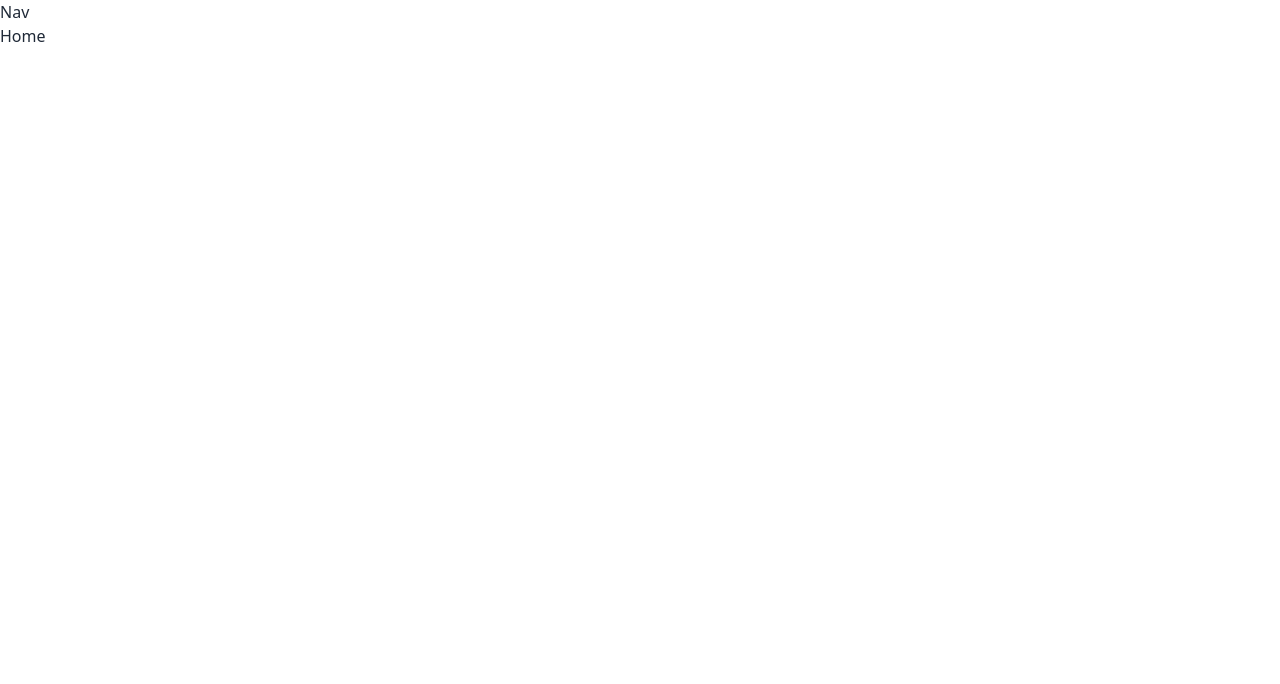
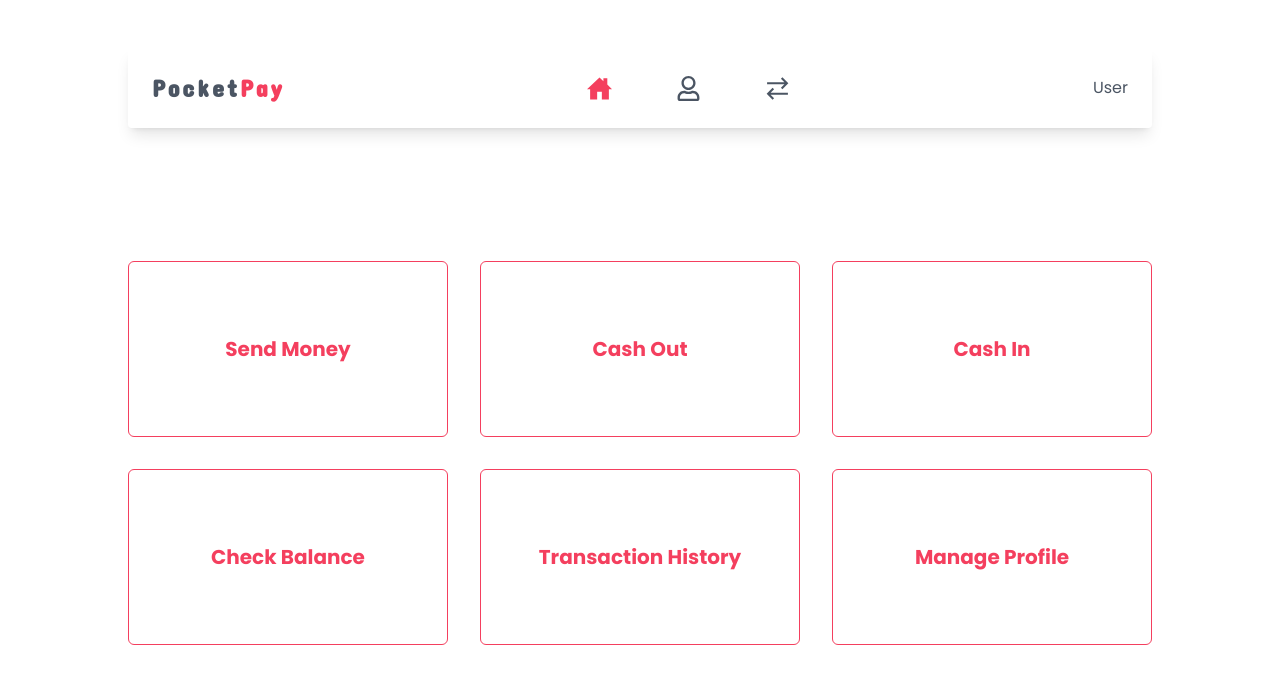
Before and after one commit to maybemahdi/PocketPay-Client, a React (Vite) app: page / in a window 1280 px wide. Shown: the top 684 px of the page. Built offline with nearby package versions, Linux system fonts and the light colour scheme.

Commit message:
layout done

```diff
--- a/package.json
+++ b/package.json
@@ -16,6 +16,7 @@
     "react-hot-toast": "^2.4.1",
     "react-icons": "^5.2.1",
     "react-router-dom": "^6.24.1",
+    "react-tooltip": "^5.27.1",
     "sweetalert2": "^11.12.2"
   },
   "devDependencies": {
--- a/src/Layout/Main.jsx
+++ b/src/Layout/Main.jsx
@@ -1,9 +1,10 @@
 import { Outlet } from "react-router-dom";
+import Nav from "../Pages/Nav";
 
 const Main = () => {
     return (
-        <div>
-            <h2>Nav</h2>
+        <div className="md:w-[80%] mx-auto font-poppins">
+            <Nav />
             <Outlet />
         </div>
     );
--- /dev/null
+++ b/src/Pages/Error.jsx
@@ -0,0 +1,28 @@
+import { Link } from "react-router-dom";
+
+const Error = () => {
+  return (
+    <div className="min-h-screen flex items-center justify-center flex-col px-6">
+      <div className="flex flex-col gap-4">
+        <h2 className="text-6xl font-bold text-rose-500 text-center">404</h2>
+        <h3 className="font-semibold text-3xl text-black text-center">
+          No Routes Found
+        </h3>
+        <p className="text-center">
+          May be you came at wrong place!{" "} <br />
+          <span className="text-rose-500 font-bold">
+            But Don't Worry you can jump into our Home to enjoy plenty stuffs
+          </span>
+        </p>
+        <Link
+          to={"/"}
+          className="px-5 py-4 w-fit mx-auto bg-rose-500 hover:bg-white border border-rose-500 rounded text-white hover:text-rose-500 transition-all duration-300 font-semibold"
+        >
+          Back to Home
+        </Link>
+      </div>
+    </div>
+  );
+};
+
+export default Error;
--- a/src/Pages/Home.jsx
+++ b/src/Pages/Home.jsx
@@ -1,10 +1,42 @@
+import { Link } from "react-router-dom";
 
 const Home = () => {
-    return (
-        <div>
-            Home
+  return (
+    <div style={{minHeight: "calc(100vh - 150px)"}} className="mb-5 flex flex-col justify-center">
+      <div className="grid grid-cols-1 md:grid-cols-3 gap-8">
+        <Link to={"/sendMoney"} className="p-10 h-44 flex items-center justify-center rounded-md border border-rose-500 hover:border-collapse hover:bg-rose-500 text-rose-500  hover:text-white transition-all duration-300">
+          <h3 className="text-xl font-bold text-center">
+            Send Money
+          </h3>
+        </Link>
+        <Link to={"/cashOut"} className="p-10 h-44 flex items-center justify-center rounded-md border border-rose-500 hover:border-collapse hover:bg-rose-500 text-rose-500  hover:text-white transition-all duration-300">
+          <h3 className="text-xl font-bold text-center">
+            Cash Out
+          </h3>
+        </Link>
+        <Link to={"/cashIn"} className="p-10 h-44 flex items-center justify-center rounded-md border border-rose-500 hover:border-collapse hover:bg-rose-500 text-rose-500  hover:text-white transition-all duration-300">
+          <h3 className="text-xl font-bold text-center">
+            Cash In
+          </h3>
+        </Link>
+        <div className="p-10 h-44 flex items-center justify-center rounded-md border border-rose-500 hover:border-collapse hover:bg-rose-500 text-rose-500  hover:text-white transition-all duration-300">
+          <h3 className="text-xl font-bold text-center">
+            Check Balance
+          </h3>
         </div>
-    );
+        <Link to={"/transactions"} className="p-10 h-44 flex items-center justify-center rounded-md border border-rose-500 hover:border-collapse hover:bg-rose-500 text-rose-500  hover:text-white transition-all duration-300">
+          <h3 className="text-xl font-bold text-center">
+            Transaction History
+          </h3>
+        </Link>
+        <Link to={"/overview"} className="p-10 h-44 flex items-center justify-center rounded-md border border-rose-500 hover:border-collapse hover:bg-rose-500 text-rose-500  hover:text-white transition-all duration-300">
+          <h3 className="text-xl font-bold text-center">
+            Manage Profile
+          </h3>
+        </Link>
+      </div>
+    </div>
+  );
 };
 
 export default Home;
--- /dev/null
+++ b/src/Pages/Nav.jsx
@@ -0,0 +1,67 @@
+import { FaRegUser } from "react-icons/fa";
+import { GrTransaction } from "react-icons/gr";
+import { IoHomeSharp } from "react-icons/io5";
+import { Link, NavLink } from "react-router-dom";
+import { Tooltip } from "react-tooltip";
+
+const Nav = () => {
+  return (
+    <div className="mt-12 shadow-lg p-6 rounded flex items-center justify-between text-gray-600">
+      <div>
+        <Link to={"/"}>
+          <h3 className="text-2xl font-bold text-gray-600 cursor-pointer font-concert tracking-[3px]">
+            Pocket<span className="text-rose-500">Pay</span>
+          </h3>
+        </Link>
+      </div>
+      <div className="flex items-center justify-center gap-16">
+        <NavLink
+          data-tooltip-id="my-tooltip"
+          data-tooltip-content="Dashboard"
+          className={({ isActive, isPending }) =>
+            isPending
+              ? "pending"
+              : isActive
+              ? "text-rose-500 font-semibold"
+              : "hover:text-rose-500 transition-all duration-300 font-semibold"
+          }
+          to={"/"}
+        >
+          <IoHomeSharp size={25} />
+        </NavLink>
+        <NavLink
+          data-tooltip-id="my-tooltip"
+          data-tooltip-content="Overview"
+          className={({ isActive, isPending }) =>
+            isPending
+              ? "pending"
+              : isActive
+              ? "text-rose-500 font-semibold"
+              : "hover:text-rose-500 transition-all duration-300 font-semibold"
+          }
+          to={"/overview"}
+        >
+          <FaRegUser size={25} />
+        </NavLink>
+        <NavLink
+          data-tooltip-id="my-tooltip"
+          data-tooltip-content="Transactions"
+          className={({ isActive, isPending }) =>
+            isPending
+              ? "pending"
+              : isActive
+              ? "text-rose-500 font-semibold"
+              : "hover:text-rose-500 transition-all duration-300 font-semibold"
+          }
+          to={"/transactions"}
+        >
+          <GrTransaction size={25} />
+        </NavLink>
+        <Tooltip id="my-tooltip" />
+      </div>
+      <div>User</div>
+    </div>
+  );
+};
+
+export default Nav;
--- /dev/null
+++ b/src/Pages/Overview.jsx
@@ -0,0 +1,10 @@
+
+const Overview = () => {
+    return (
+        <div style={{minHeight: "calc(100vh - 150px)"}} className="mb-5 flex flex-col justify-center">
+            Overview
+        </div>
+    );
+};
+
+export default Overview;
--- /dev/null
+++ b/src/Pages/Transactions.jsx
@@ -0,0 +1,10 @@
+
+const Transactions = () => {
+    return (
+        <div style={{minHeight: "calc(100vh - 150px)"}} className="mb-5 flex flex-col justify-center">
+            Transactions
+        </div>
+    );
+};
+
+export default Transactions;
--- a/src/Routes/Routes.jsx
+++ b/src/Routes/Routes.jsx
@@ -1,16 +1,28 @@
 import { createBrowserRouter } from "react-router-dom";
 import Main from "../Layout/Main";
 import Home from "../Pages/Home";
+import Overview from "../Pages/Overview";
+import Transactions from "../Pages/Transactions";
+import Error from "../Pages/Error";
 
 export const router = createBrowserRouter([
   {
     path: "/",
     element: <Main />,
+    errorElement: <Error/>,
     children: [
       {
         path: "/",
         element: <Home />,
       },
+      {
+        path: "/overview",
+        element: <Overview />
+      },
+      {
+        path: "/transactions",
+        element: <Transactions />,
+      },
     ],
   },
 ]);
--- a/src/index.css
+++ b/src/index.css
@@ -1,3 +1,5 @@
+@import url("https://fonts.googleapis.com/css2?family=Concert+One&family=Poppins:ital,wght@0,100;0,200;0,300;0,400;0,500;0,600;0,700;0,800;0,900;1,100;1,200;1,300;1,400;1,500;1,600;1,700;1,800;1,900&display=swap");
+
 @tailwind base;
 @tailwind components;
 @tailwind utilities;
--- a/src/main.jsx
+++ b/src/main.jsx
@@ -1,11 +1,13 @@
-import React from 'react'
-import ReactDOM from 'react-dom/client'
-import './index.css'
-import { RouterProvider } from 'react-router-dom'
-import { router } from './Routes/Routes'
+import React from "react";
+import ReactDOM from "react-dom/client";
+import "./index.css";
+import { RouterProvider } from "react-router-dom";
+import { router } from "./Routes/Routes";
+import { Toaster } from "react-hot-toast";
 
-ReactDOM.createRoot(document.getElementById('root')).render(
+ReactDOM.createRoot(document.getElementById("root")).render(
   <React.StrictMode>
     <RouterProvider router={router} />
-  </React.StrictMode>,
-)
+    <Toaster />
+  </React.StrictMode>
+);
--- a/tailwind.config.js
+++ b/tailwind.config.js
@@ -5,7 +5,12 @@ export default {
     "./src/**/*.{js,ts,jsx,tsx}",
   ],
   theme: {
-    extend: {},
+    extend: {
+      fontFamily: {
+        poppins: ["Poppins", "sans-serif"],
+        concert: ["Concert One", "sans-serif"],
+      },
+    },
   },
   plugins: [require('daisyui'),],
 }
```
Also changed, not shown: 1 other file (tests, documents, lock files or other folders).
